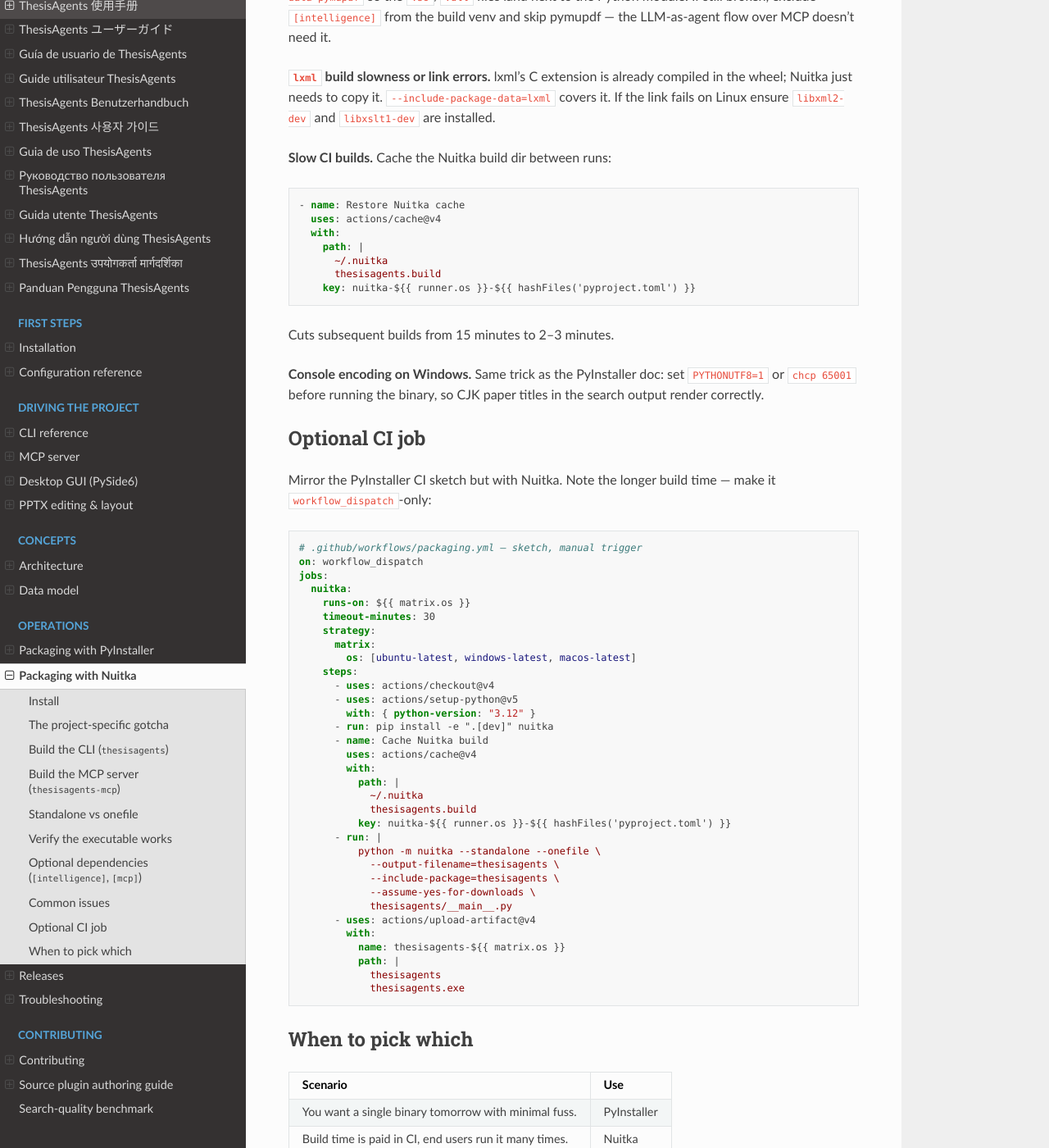
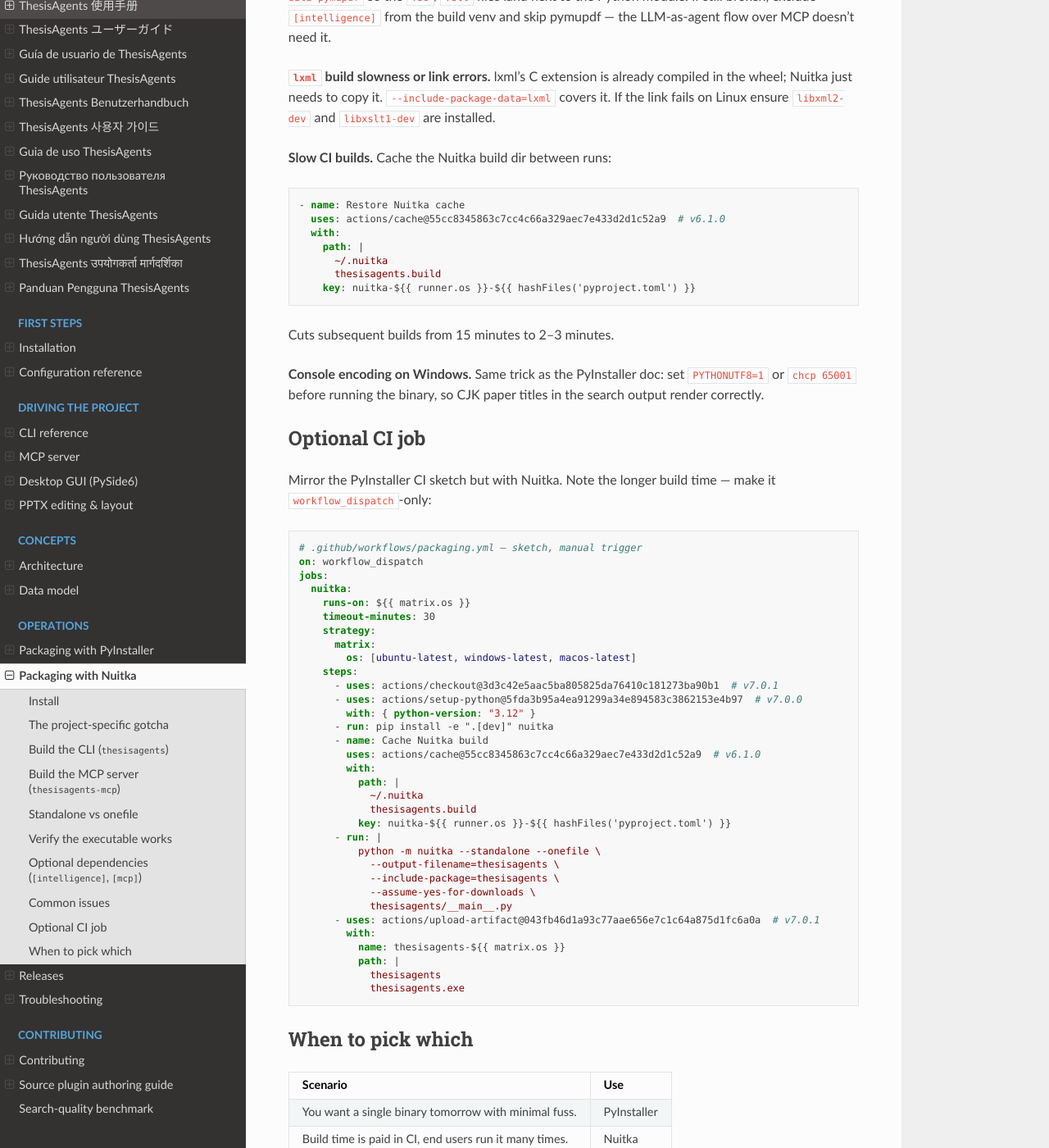
Before and after one commit to Integration-Automation/ThesisAgent, a Sphinx documentation site: the page built from docs/packaging-nuitka.md, in a window 1280 px wide and 1400 px high, scrolled down 3129 px. Shown: the whole window at 82% size. Built offline with Sphinx 7.4.7 and the Read the Docs theme 3.1.0, drawn with Linux system fonts in a browser that asks for light colours.

Commit message:
Move CI to Node 24 actions pinned by commit; Dependabot tracks actions on dev

````diff
--- a/docs/packaging-nuitka.md
+++ b/docs/packaging-nuitka.md
@@ -158,7 +158,7 @@
 
 ```yaml
 - name: Restore Nuitka cache
-  uses: actions/cache@v4
+  uses: actions/cache@55cc8345863c7cc4c66a329aec7e433d2d1c52a9  # v6.1.0
   with:
     path: |
       ~/.nuitka
@@ -188,12 +188,12 @@
       matrix:
         os: [ubuntu-latest, windows-latest, macos-latest]
     steps:
-      - uses: actions/checkout@v4
-      - uses: actions/setup-python@v5
+      - uses: actions/checkout@3d3c42e5aac5ba805825da76410c181273ba90b1  # v7.0.1
+      - uses: actions/setup-python@5fda3b95a4ea91299a34e894583c3862153e4b97  # v7.0.0
         with: { python-version: "3.12" }
       - run: pip install -e ".[dev]" nuitka
       - name: Cache Nuitka build
-        uses: actions/cache@v4
+        uses: actions/cache@55cc8345863c7cc4c66a329aec7e433d2d1c52a9  # v6.1.0
         with:
           path: |
             ~/.nuitka
@@ -205,7 +205,7 @@
             --include-package=thesisagents \
             --assume-yes-for-downloads \
             thesisagents/__main__.py
-      - uses: actions/upload-artifact@v4
+      - uses: actions/upload-artifact@043fb46d1a93c77aae656e7c1c64a875d1fc6a0a  # v7.0.1
         with:
           name: thesisagents-${{ matrix.os }}
           path: |
````
Also changed, not shown: docs/packaging-pyinstaller.md (+3 -3 lines), docs/updates/2026-09.md (+8 -0 lines), docs/updates/README.md (+2 -1 lines), 4 other files.
